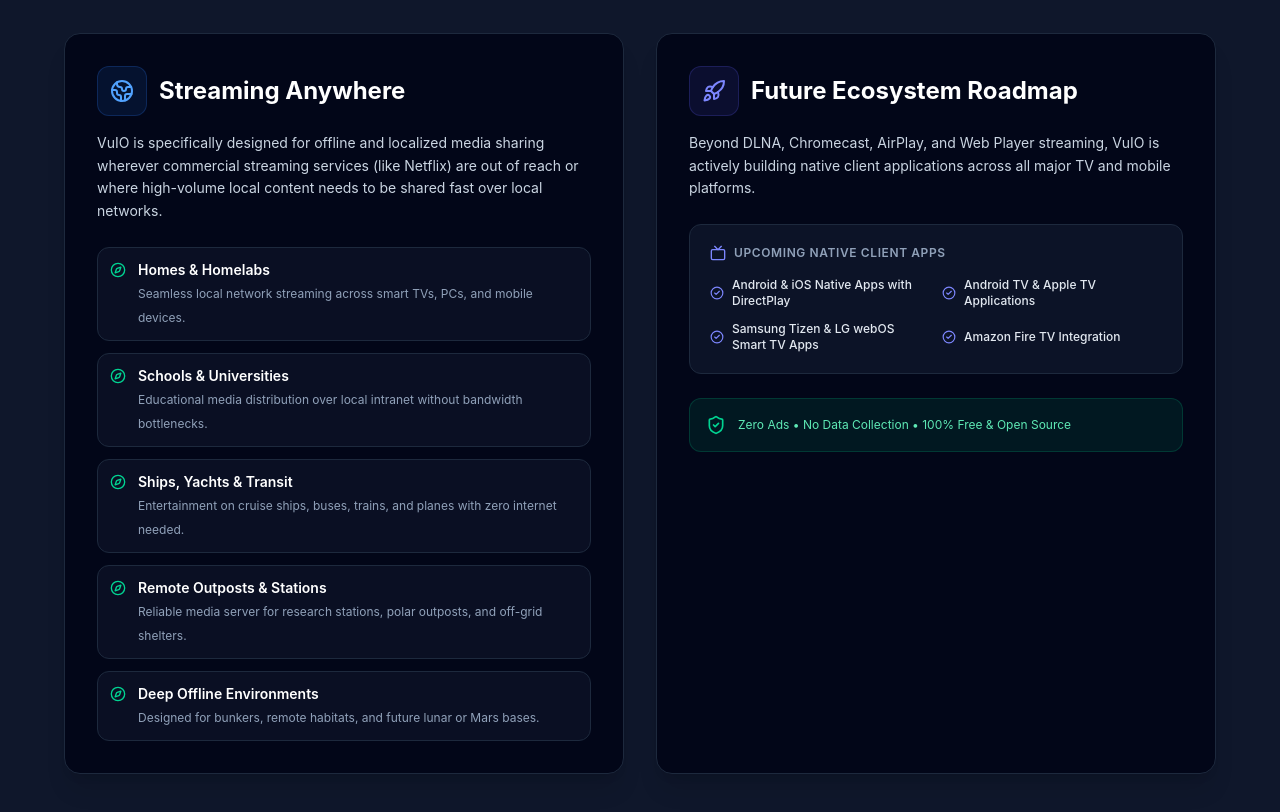
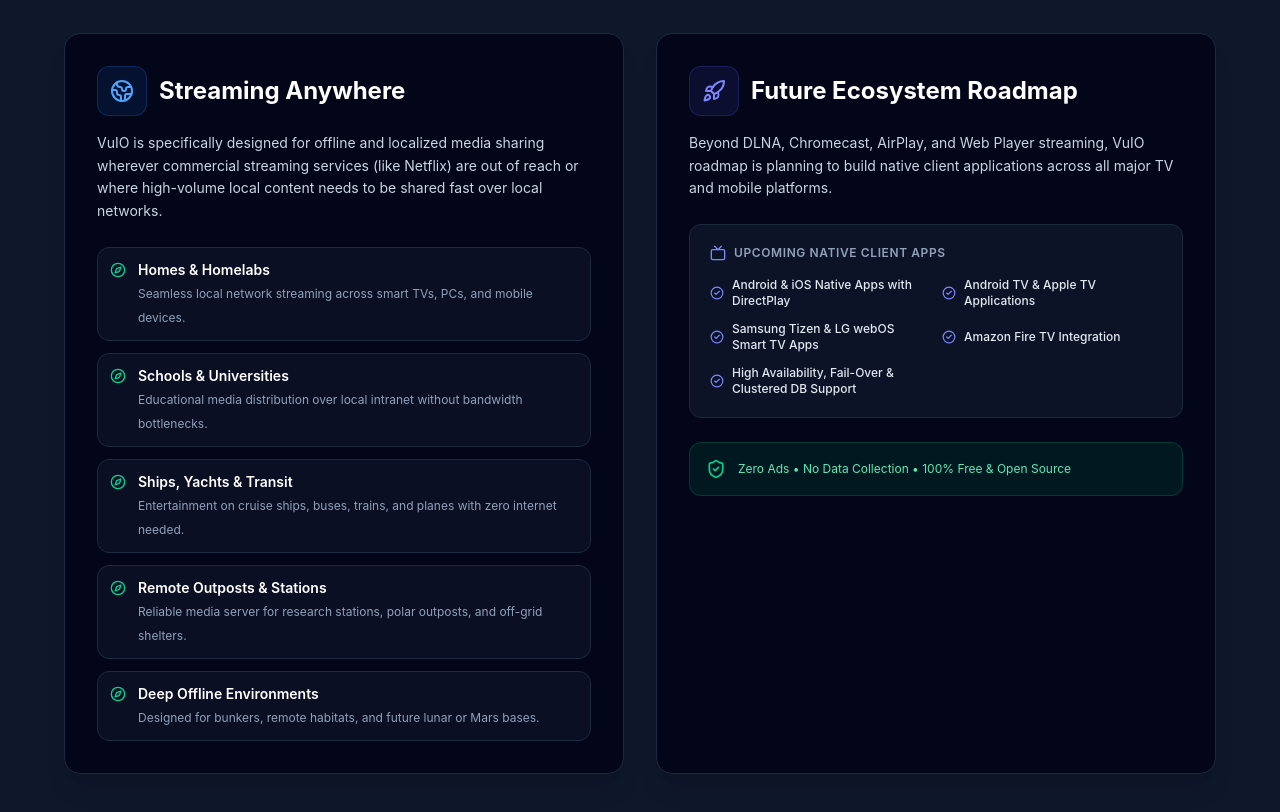
Before and after one commit to vuiodev/vuio-website, a React (Vite) app: page / in a window 1280 px wide. Shown: the part 2880-3692 px from the top of the page. Built offline with nearby package versions, Linux system fonts and the light colour scheme.

Commit message:
feat: add High Availability, Fail-Over, and clustered DB support to Future Ecosystem Roadmap

```diff
--- a/src/components/MissionSection.tsx
+++ b/src/components/MissionSection.tsx
@@ -13,7 +13,8 @@
     'Android & iOS Native Apps with DirectPlay',
     'Android TV & Apple TV Applications',
     'Samsung Tizen & LG webOS Smart TV Apps',
-    'Amazon Fire TV Integration'
+    'Amazon Fire TV Integration',
+    'High Availability, Fail-Over & Clustered DB Support'
   ];
 
   return (
@@ -69,7 +70,7 @@
                 <h3 className="text-2xl font-bold text-white">Future Ecosystem Roadmap</h3>
               </div>
               <p className="text-slate-300 text-sm leading-relaxed mb-6">
-                Beyond DLNA, Chromecast, AirPlay, and Web Player streaming, VuIO is actively building native client applications across all major TV and mobile platforms.
+                Beyond DLNA, Chromecast, AirPlay, and Web Player streaming, VuIO roadmap is planning to build native client applications across all major TV and mobile platforms.
               </p>
 
               <div className="bg-slate-900/80 border border-slate-800 rounded-xl p-5 mb-6">
```
